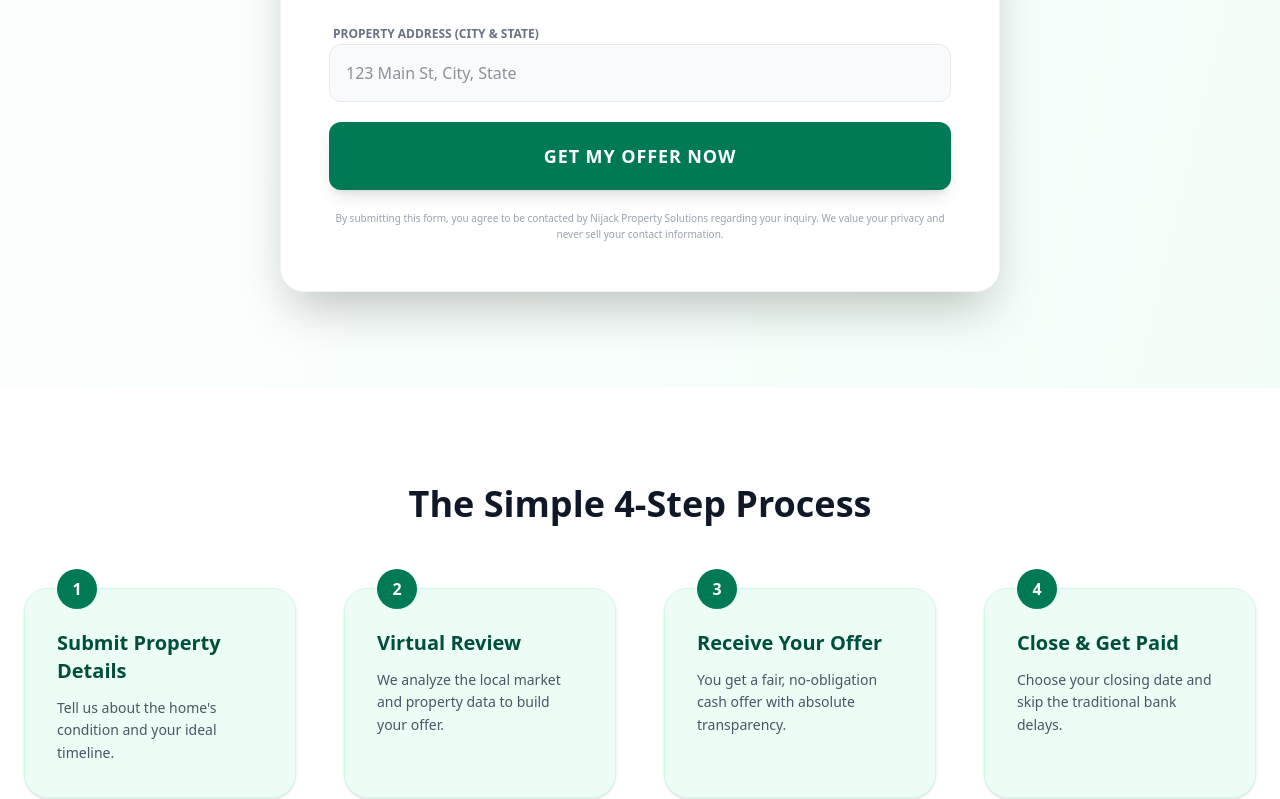
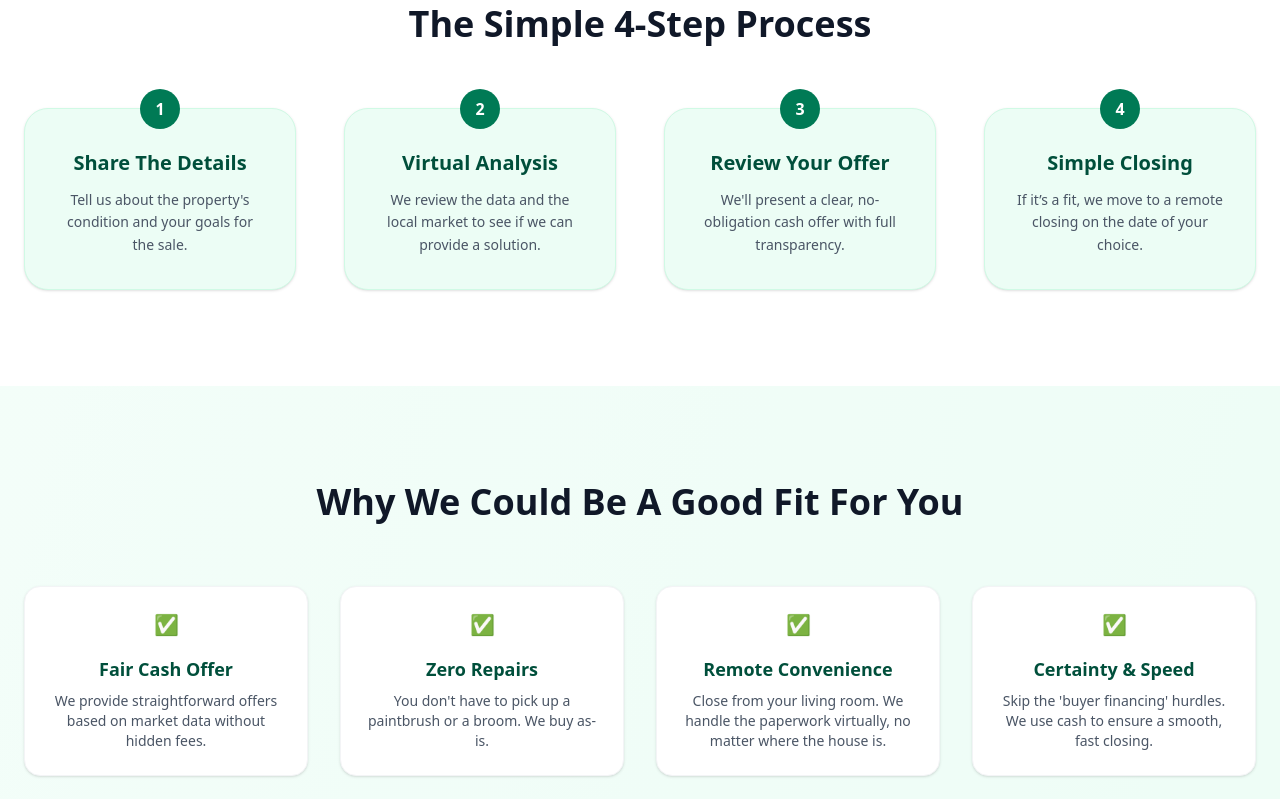
Before and after one commit to nijackacquisitions56/nijack-property-solutions, a React (Vite) app: page / in a window 1280 px wide. Shown: the part 1441-2240 px from the top of the page. Built offline with nearby package versions, Linux system fonts and the light colour scheme.

Commit message:
Update App.jsx

```diff
--- a/src/App.jsx
+++ b/src/App.jsx
@@ -9,24 +9,24 @@ export default function NijackPropertySolutionsWebsite() {
   };
 
   const benefits = [
-    { title: "Fair Cash Offer", text: "Get a straightforward offer without agent commissions or hidden closing fees." },
-    { title: "Sell As-Is", text: "No repairs, cleanup, or showings required. We buy properties in any condition." },
-    { title: "Virtual Closing", text: "We handle the paperwork remotely so you can close from anywhere in the country." },
-    { title: "Fast & Reliable", text: "Clear communication and a simple process designed to save you time and stress." }
+    { title: "Fair Cash Offer", text: "We provide straightforward offers based on market data without hidden fees." },
+    { title: "Zero Repairs", text: "You don't have to pick up a paintbrush or a broom. We buy as-is." },
+    { title: "Remote Convenience", text: "Close from your living room. We handle the paperwork virtually, no matter where the house is." },
+    { title: "Certainty & Speed", text: "Skip the 'buyer financing' hurdles. We use cash to ensure a smooth, fast closing." }
   ];
 
   const steps = [
-    { title: "Submit Property Details", text: "Tell us about the home's condition and your ideal timeline." },
-    { title: "Virtual Review", text: "We analyze the local market and property data to build your offer." },
-    { title: "Receive Your Offer", text: "You get a fair, no-obligation cash offer with absolute transparency." },
-    { title: "Close & Get Paid", text: "Choose your closing date and skip the traditional bank delays." }
+    { title: "Share The Details", text: "Tell us about the property's condition and your goals for the sale." },
+    { title: "Virtual Analysis", text: "We review the data and the local market to see if we can provide a solution." },
+    { title: "Review Your Offer", text: "We'll present a clear, no-obligation cash offer with full transparency." },
+    { title: "Simple Closing", text: "If it’s a fit, we move to a remote closing on the date of your choice." }
   ];
 
   const faq = [
     { q: "Do I need to make repairs before selling?", a: "No. We buy houses in 'as-is' condition. You don't even need to clean it out." },
     { q: "How fast can closing happen?", a: "Every situation is different, but we often close in as little as 14-21 days." },
     { q: "What if I live in a different state?", a: "No problem! We specialize in virtual closings and remote transactions." },
-    { q: "Are there commissions or fees?", a: "Unlike listing with an agent, there are zero commissions and we typically cover closing costs." }
+    { q: "Are there commissions or fees?", a: "None. We are the direct buyer, so there are zero agent commissions or hidden transaction fees." }
   ];
 
   const situations = [
@@ -59,8 +59,6 @@ export default function NijackPropertySolutionsWebsite() {
 
       {/* HERO SECTION */}
       <section className="mx-auto max-w-7xl px-6 py-12 flex flex-col items-center text-center">
-        <img src="/symbols-home-sale-banner.png" alt="Simple home selling process" className="mb-8 w-full max-w-2xl rounded-3xl shadow-2xl" />
-
         <div className="mb-4 inline-flex items-center gap-2 rounded-full bg-emerald-100 px-4 py-1 text-emerald-700 text-sm font-bold border border-emerald-200">
           <span>🌎</span> Buying Houses in Ohio & Nationwide
         </div>
@@ -69,15 +67,15 @@ export default function NijackPropertySolutionsWebsite() {
           We Buy Houses Cash.<br/><span className="text-emerald-700 underline decoration-emerald-200">Any Condition. Anywhere.</span>
         </h1>
 
-        <p className="mb-10 text-xl text-gray-600 max-w-2xl leading-relaxed">
+        <p className="mb-10 text-xl text-gray-600 max-w-2xl leading-relaxed text-center">
           Skip the repairs, the agents, and the months of waiting. Get a fair, no-obligation offer for your property today.
         </p>
 
         {/* CALL TO ACTION BOX */}
         <div className="mb-16 rounded-3xl bg-white p-8 border-2 border-emerald-100 shadow-xl w-full max-w-md">
-          <p className="text-emerald-900 font-bold text-sm mb-1 uppercase tracking-widest">Call Or Text Nicole Directly</p>
-          <a href="tel:3303319070" className="text-4xl font-black text-emerald-700 hover:text-emerald-800 transition-colors">330-331-9070</a>
-          <p className="text-xs text-gray-400 mt-2 italic">A Trusted, Ohio-Based Company</p>
+          <p className="text-emerald-900 font-bold text-sm mb-1 uppercase tracking-widest text-center">Speak Directly With Nicole</p>
+          <a href="tel:3303319070" className="text-4xl font-black text-emerald-700 hover:text-emerald-800 transition-colors block text-center">330-331-9070</a>
+          <p className="text-xs text-gray-400 mt-2 italic text-center text-center">A Trusted, Ohio-Based Company</p>
         </div>
       </section>
 
@@ -92,7 +90,7 @@ export default function NijackPropertySolutionsWebsite() {
               </div>
 
               <form onSubmit={handleSubmit} className="space-y-5">
-                <div className="grid grid-cols-1 md:grid-cols-2 gap-5">
+                <div className="grid grid-cols-1 md:grid-cols-2 gap-5 text-left">
                   <div className="space-y-1">
                     <label className="text-xs font-bold text-gray-500 ml-1 uppercase">Name</label>
                     <input required placeholder="Your Full Name" className="w-full rounded-xl border border-gray-200 bg-gray-50 p-4 focus:ring-2 focus:ring-emerald-500 focus:outline-none transition-all" />
@@ -103,7 +101,7 @@ export default function NijackPropertySolutionsWebsite() {
                   </div>
                 </div>
 
-                <div className="space-y-1">
+                <div className="space-y-1 text-left">
                   <label className="text-xs font-bold text-gray-500 ml-1 uppercase">Property Address (City & State)</label>
                   <input required placeholder="123 Main St, City, State" className="w-full rounded-xl border border-gray-200 bg-gray-50 p-4 focus:ring-2 focus:ring-emerald-500 focus:outline-none transition-all" />
                 </div>
@@ -118,10 +116,10 @@ export default function NijackPropertySolutionsWebsite() {
               </form>
             </>
           ) : (
-            <div className="text-center py-12 animate-bounce">
-              <div className="text-6xl mb-4">✅</div>
+            <div className="text-center py-12">
+              <div className="text-6xl mb-4 text-emerald-600">✅</div>
               <h2 className="text-3xl font-bold text-gray-900 mb-2">Details Received!</h2>
-              <p className="text-lg text-gray-600 mb-8 px-4">
+              <p className="text-lg text-gray-600 mb-8 px-4 text-center">
                 Nicole will review your property details and contact you at **330-331-9070** shortly.
               </p>
               <button onClick={() => setSubmitted(false)} className="text-emerald-700 font-bold hover:underline">← Submit Another Property</button>
@@ -132,32 +130,32 @@ export default function NijackPropertySolutionsWebsite() {
 
       {/* HOW IT WORKS */}
       <section id="how" className="bg-white py-24 scroll-mt-20">
-        <div className="mx-auto max-w-7xl px-6">
+        <div className="mx-auto max-w-7xl px-6 text-center">
           <h2 className="text-center text-3xl md:text-4xl font-black mb-16 text-gray-900">The Simple 4-Step Process</h2>
           <div className="grid gap-12 md:grid-cols-2 lg:grid-cols-4">
             {steps.map((step, i) => (
-              <div key={i} className="relative rounded-3xl p-8 bg-emerald-50 border border-emerald-100 shadow-sm">
-                <div className="absolute -top-5 left-8 h-10 w-10 rounded-full bg-emerald-700 text-white flex items-center justify-center font-black">
+              <div key={i} className="relative rounded-3xl p-8 bg-emerald-50 border border-emerald-100 shadow-sm text-center">
+                <div className="absolute -top-5 left-1/2 -translate-x-1/2 h-10 w-10 rounded-full bg-emerald-700 text-white flex items-center justify-center font-black">
                   {i + 1}
                 </div>
                 <h3 className="font-bold text-xl mb-3 text-emerald-900 mt-2">{step.title}</h3>
-                <p className="text-gray-600 text-sm leading-relaxed">{step.text}</p>
+                <p className="text-gray-600 text-sm leading-relaxed text-center">{step.text}</p>
               </div>
             ))}
           </div>
         </div>
       </section>
 
-      {/* WHY SELL TO US / BENEFITS */}
+      {/* WHY A GOOD FIT */}
       <section id="why" className="bg-emerald-50/50 py-24">
-        <div className="mx-auto max-w-7xl px-6">
-          <h2 className="text-center text-3xl md:text-4xl font-black mb-16 text-gray-900">Why Sellers Choose Nicole</h2>
+        <div className="mx-auto max-w-7xl px-6 text-center">
+          <h2 className="text-center text-3xl md:text-4xl font-black mb-16 text-gray-900 text-center">Why We Could Be A Good Fit For You</h2>
           <div className="grid gap-8 md:grid-cols-2 lg:grid-cols-4">
             {benefits.map((item, i) => (
-              <div key={i} className="rounded-2xl p-6 bg-white border border-gray-100 shadow-sm">
-                <div className="text-emerald-700 text-xl mb-4">✅</div>
+              <div key={i} className="rounded-2xl p-6 bg-white border border-gray-100 shadow-sm text-center">
+                <div className="text-emerald-700 text-xl mb-4 text-center">✅</div>
                 <h3 className="font-bold text-lg mb-2 text-emerald-900">{item.title}</h3>
-                <p className="text-gray-600 text-sm">{item.text}</p>
+                <p className="text-gray-600 text-sm text-center">{item.text}</p>
               </div>
             ))}
           </div>
@@ -167,10 +165,10 @@ export default function NijackPropertySolutionsWebsite() {
       {/* SITUATIONS WE HELP WITH */}
       <section className="bg-emerald-800 py-24 text-white">
         <div className="mx-auto max-w-5xl px-6 text-center">
-          <h2 className="text-3xl font-black mb-12 md:text-4xl">Common Situations We Handle</h2>
-          <div className="grid grid-cols-2 md:grid-cols-3 gap-4">
+          <h2 className="text-3xl font-black mb-12 md:text-4xl text-center">Common Situations We Handle</h2>
+          <div className="grid grid-cols-2 md:grid-cols-3 gap-4 text-center">
             {situations.map((s, i) => (
-              <div key={i} className="rounded-xl border border-white/20 bg-white/5 p-4 backdrop-blur-sm font-medium text-sm">
+              <div key={i} className="rounded-xl border border-white/20 bg-white/5 p-4 backdrop-blur-sm font-medium text-sm text-center">
                 {s}
               </div>
             ))}
@@ -181,15 +179,15 @@ export default function NijackPropertySolutionsWebsite() {
       {/* ABOUT / STORY SECTION */}
       <section id="about" className="bg-white py-24 scroll-mt-20">
         <div className="mx-auto max-w-4xl px-6 text-center">
-          <h2 className="text-3xl md:text-4xl font-black mb-8 text-gray-900">About Nijack Property Solutions</h2>
-          <div className="space-y-6 text-gray-600 text-lg leading-relaxed">
+          <h2 className="text-3xl md:text-4xl font-black mb-8 text-gray-900 text-center">About Nijack Property Solutions</h2>
+          <div className="space-y-6 text-gray-600 text-lg leading-relaxed text-center">
             <p>
               Hi, I’m Nicole. I founded <strong>Nijack Property Solutions</strong> to help homeowners find honest, fast, and simple solutions for their real estate needs. Based in <strong>Northeast Ohio</strong>, we leverage modern technology to purchase homes across the country virtually.
             </p>
             <p>
               Our mission is to take the stress out of selling. Whether you've inherited a home, are dealing with a difficult tenant, or simply want to avoid the long agent-listing process, we are here to provide a clear path forward.
             </p>
-            <div className="pt-8 italic font-bold text-2xl text-emerald-800">
+            <div className="pt-8 italic font-bold text-2xl text-emerald-800 text-center">
               "Honest solutions for homeowners, no matter where your property is located."
             </div>
           </div>
@@ -198,13 +196,13 @@ export default function NijackPropertySolutionsWebsite() {
 
       {/* FAQ SECTION */}
       <section id="faq" className="bg-emerald-50/50 py-24 scroll-mt-20">
-        <div className="mx-auto max-w-4xl px-6">
+        <div className="mx-auto max-w-4xl px-6 text-center">
           <h2 className="text-3xl font-black text-center mb-16 text-gray-900">Frequently Asked Questions</h2>
           <div className="space-y-6">
             {faq.map((item, i) => (
-              <div key={i} className="rounded-2xl bg-white p-8 shadow-sm border border-emerald-100">
-                <h3 className="font-bold text-emerald-900 mb-2 text-lg">{item.q}</h3>
-                <p className="text-gray-600 leading-relaxed">{item.a}</p>
+              <div key={i} className="rounded-2xl bg-white p-8 shadow-sm border border-emerald-100 text-center">
+                <h3 className="font-bold text-emerald-900 mb-2 text-lg text-center">{item.q}</h3>
+                <p className="text-gray-600 leading-relaxed text-center">{item.a}</p>
               </div>
             ))}
           </div>
@@ -213,9 +211,9 @@ export default function NijackPropertySolutionsWebsite() {
 
       {/* PRIVACY POLICY SECTION */}
       <section id="privacy" className="bg-stone-50 py-16 scroll-mt-20 border-t border-gray-200">
-        <div className="mx-auto max-w-4xl px-6">
+        <div className="mx-auto max-w-4xl px-6 text-center">
           <h2 className="text-2xl font-bold mb-8 text-stone-900 uppercase tracking-widest text-center">Privacy Policy</h2>
-          <div className="space-y-4 text-stone-600 text-sm max-w-2xl mx-auto text-center md:text-left">
+          <div className="space-y-4 text-stone-600 text-sm max-w-2xl mx-auto text-center">
             <p><strong>Nijack Property Solutions</strong> respects your privacy. We collect your contact info and property details solely to provide a cash offer review.</p>
             <p><strong>Sharing:</strong> Property data may be shared with our network of real estate buyers to evaluate your home. We never sell your personal contact info to third-party marketing lists.</p>
             <p><strong>Consent:</strong> By submitting your info, you provide Nijack Property Solutions permission to contact you regarding your inquiry.</p>
@@ -226,19 +224,19 @@ export default function NijackPropertySolutionsWebsite() {
       {/* FOOTER */}
       <footer className="bg-white py-16 border-t border-gray-100">
         <div className="mx-auto max-w-7xl px-6 text-center">
-          <div className="font-black text-2xl text-emerald-900 mb-2">Nijack Property Solutions</div>
-          <p className="text-gray-500 text-sm mb-8 italic">Nationwide Virtual Home Buying Solutions</p>
+          <div className="font-black text-2xl text-emerald-900 mb-2 text-center">Nijack Property Solutions</div>
+          <p className="text-gray-500 text-sm mb-8 italic text-center text-center">Nationwide Virtual Home Buying Solutions</p>
 
-          <div className="flex flex-col md:flex-row justify-center items-center gap-6 text-sm font-bold text-emerald-800 mb-12">
-            <a href="tel:3303319070" className="hover:text-emerald-900 transition-all">📞 330-331-9070</a>
+          <div className="flex flex-col md:flex-row justify-center items-center gap-6 text-sm font-bold text-emerald-800 mb-12 text-center">
+            <a href="tel:3303319070" className="hover:text-emerald-900 transition-all text-center">📞 330-331-9070</a>
             <span className="hidden md:block text-gray-200">|</span>
-            <a href="mailto:info@nijackpropertysolutions.com" className="lowercase italic hover:text-emerald-900 transition-all">info@nijackpropertysolutions.com</a>
+            <a href="mailto:info@nijackpropertysolutions.com" className="lowercase italic hover:text-emerald-900 transition-all text-center">info@nijackpropertysolutions.com</a>
           </div>
 
-          <p className="text-[10px] text-gray-400 max-w-2xl mx-auto mb-4 leading-relaxed uppercase tracking-tighter">
+          <p className="text-[10px] text-gray-400 max-w-2xl mx-auto mb-4 leading-relaxed uppercase tracking-tighter text-center">
             Nijack Property Solutions is a real estate investment company. We are not licensed real estate agents and do not represent you as such.
           </p>
-          <p className="text-[10px] text-gray-400 font-bold uppercase tracking-[0.2em]">© {new Date().getFullYear()} Nijack Property Solutions</p>
+          <p className="text-[10px] text-gray-400 font-bold uppercase tracking-[0.2em] text-center">© {new Date().getFullYear()} Nijack Property Solutions</p>
         </div>
       </footer>
     </div>
```
